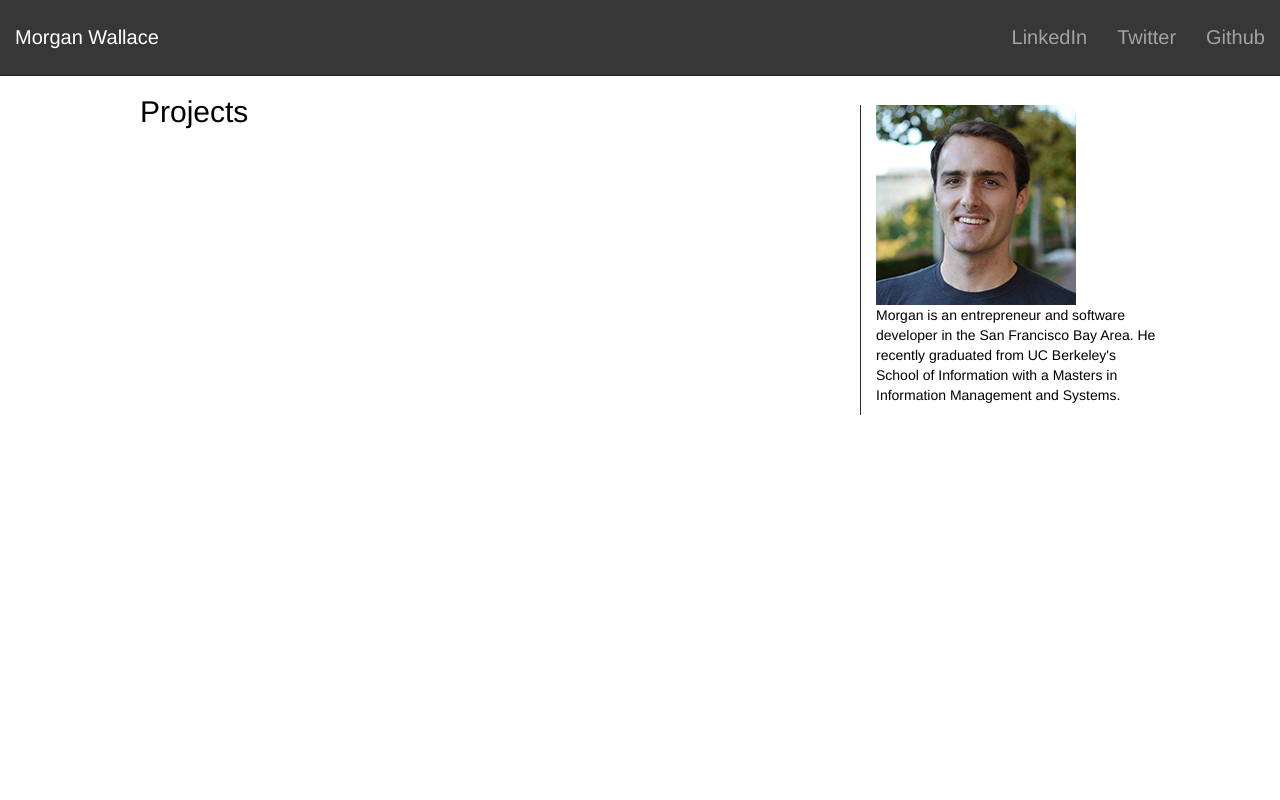
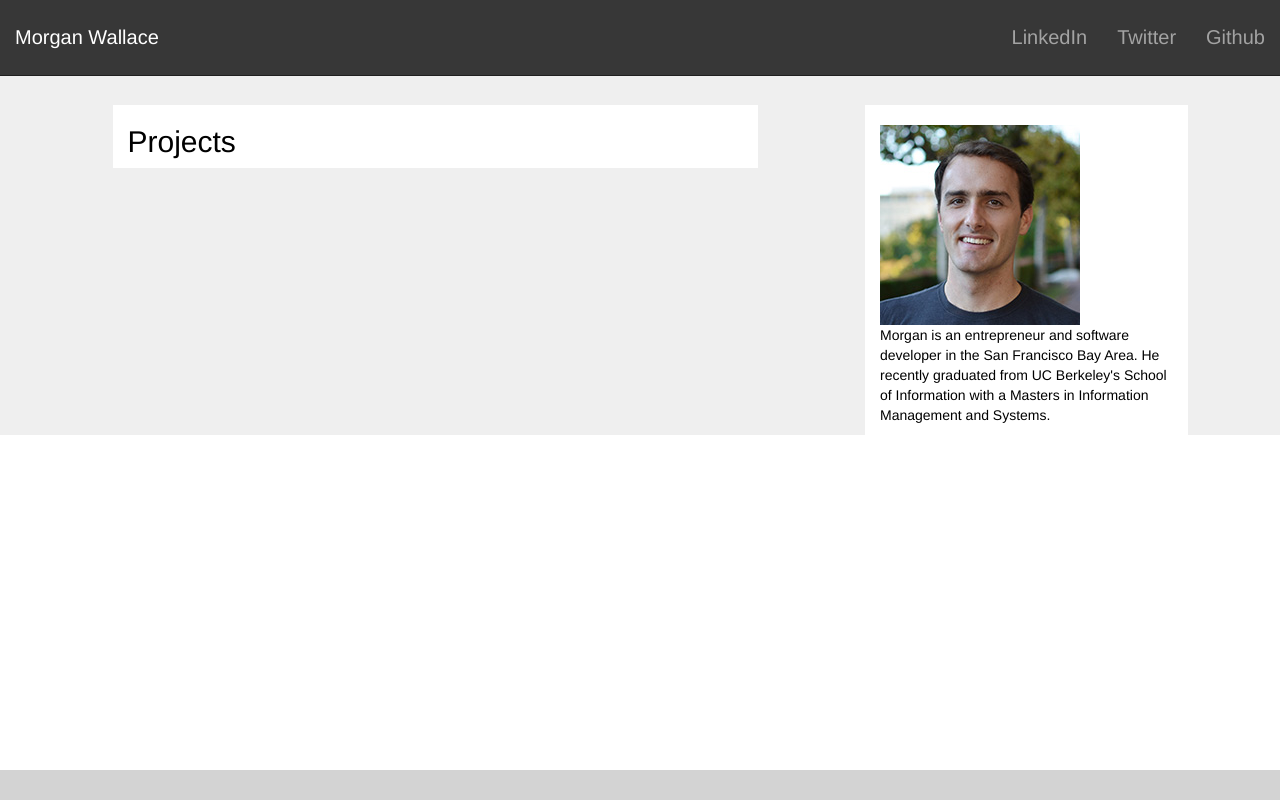
Before and after one commit to morganwallace/flask_portfolio, a Flask app: template templates/tags.html in a window 1280 px wide. Run offline with Flask 2, Linux system fonts and the light colour scheme; the template is opened without the code that fills it, so the values that code supplies are empty; some libraries are stand-ins or nearby versions.

Commit message:
updated styles

```diff
--- a/static/css/style.css
+++ b/static/css/style.css
@@ -13,7 +13,6 @@ body{
 	/*margin-top: 70px;*/
 	padding-top: 50px;
 	overflow-x: hidden;
-	color: grey;
 }
 
 #footer{
@@ -71,18 +70,23 @@ h1,h2,h3,h4,h5,h6,p{
 
 
 
-#projectsViewer{
-	background-color: white;
+#content{
+	background-color: #EFEFEF;
 	margin-top: 25px;
 	/*box-shadow: 0px 0px 26px black;*/
 	margin-bottom: 30px;
 	padding-right: 0;
 	padding-left: 20px;
 }
+
+#projectsViewer, #aboutcolumn{
+	background-color: white;
+	margin-top: 30px;
+	background-color: white;
+}
+
 #aboutcolumn{
-	border-left: 1px inset #7e7e7e;
-	border-bottom-color: lightgray;
-	margin-top: 30px;
+	padding-top: 20px;
 }
 
 .tags{
@@ -149,7 +153,7 @@ h1,h2,h3,h4,h5,h6,p{
 #content-box{
 	/* border: 1px solid #c0bfbf; */
 /* 	background-color: lightgrey; */
-	margin-top: 20px;
+	margin-top: 40px;
 	margin-bottom: 20px;
 	padding: 20px;
 	border-radius: 3px;
--- a/templates/index.html
+++ b/templates/index.html
@@ -16,9 +16,9 @@
 	<!-- <img id="bg" src='../static/img/morganatwork.jpg' > -->
 
 <div class="container-fluid" id='content'>
-	<div  class="row" id="projectsViewer">
+	<div  class="row">
 		<div >
-			<div class="col-sm-6 col-sm-offset-1" >
+			<div class="col-sm-6 col-sm-offset-1" id="projectsViewer">
 				<h2 id="projects">Projects</h2>
 				<ul id="projectsList">
 					{% for project in projectsList %}
@@ -51,7 +51,7 @@
 				</ul>
 			</div>
 			<div class="col-sm-3 col-sm-offset-1" id="aboutcolumn">
-
+				<!-- <h2>Morgan:</h2> -->
 				<img id='profilePic' src="/static/img/Profile_square.jpg">
 				<p>Morgan is an entrepreneur and software developer in the San Francisco Bay Area. He recently graduated from UC Berkeley's School of Information with a Masters in Information Management and Systems.</p>
 			</div>
```
